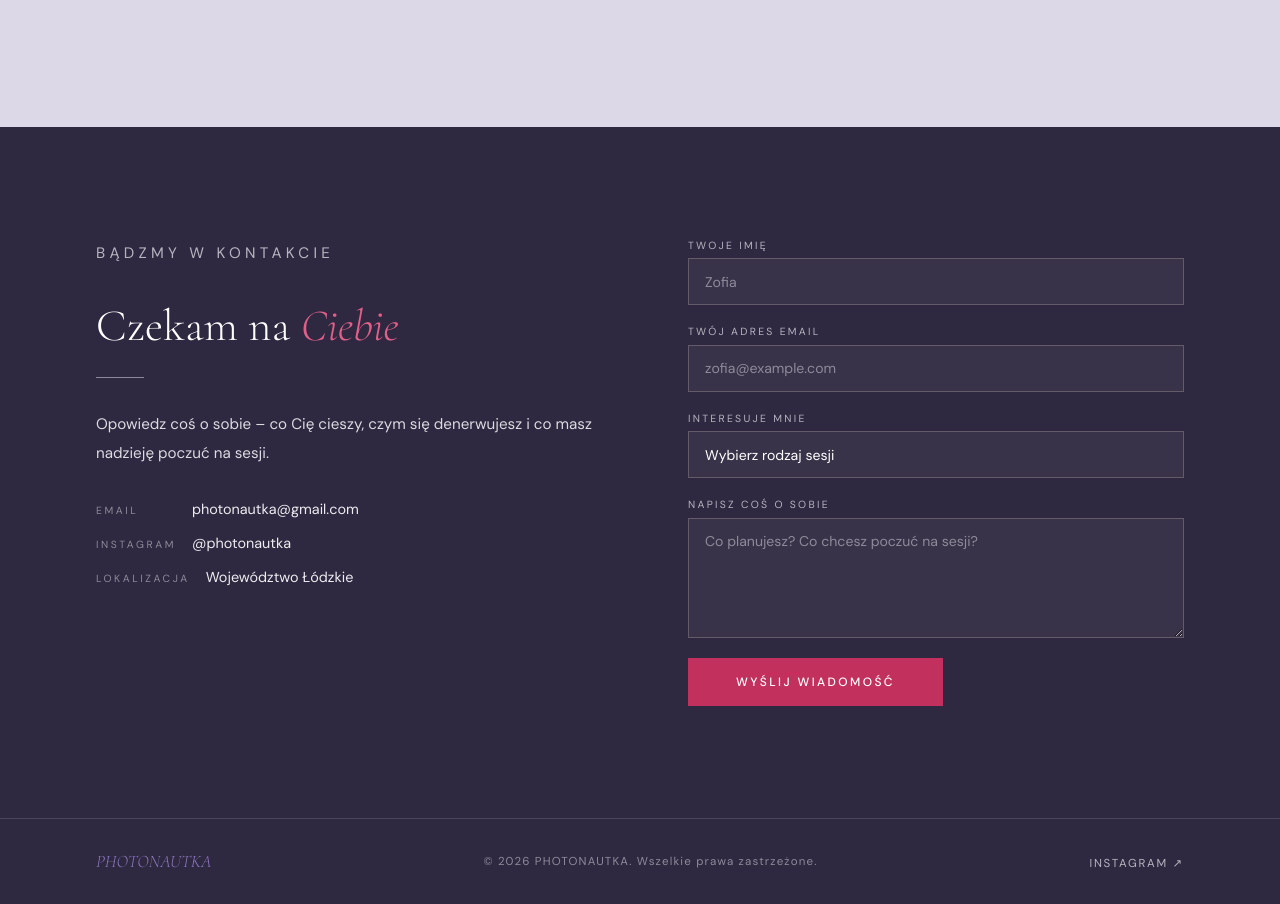
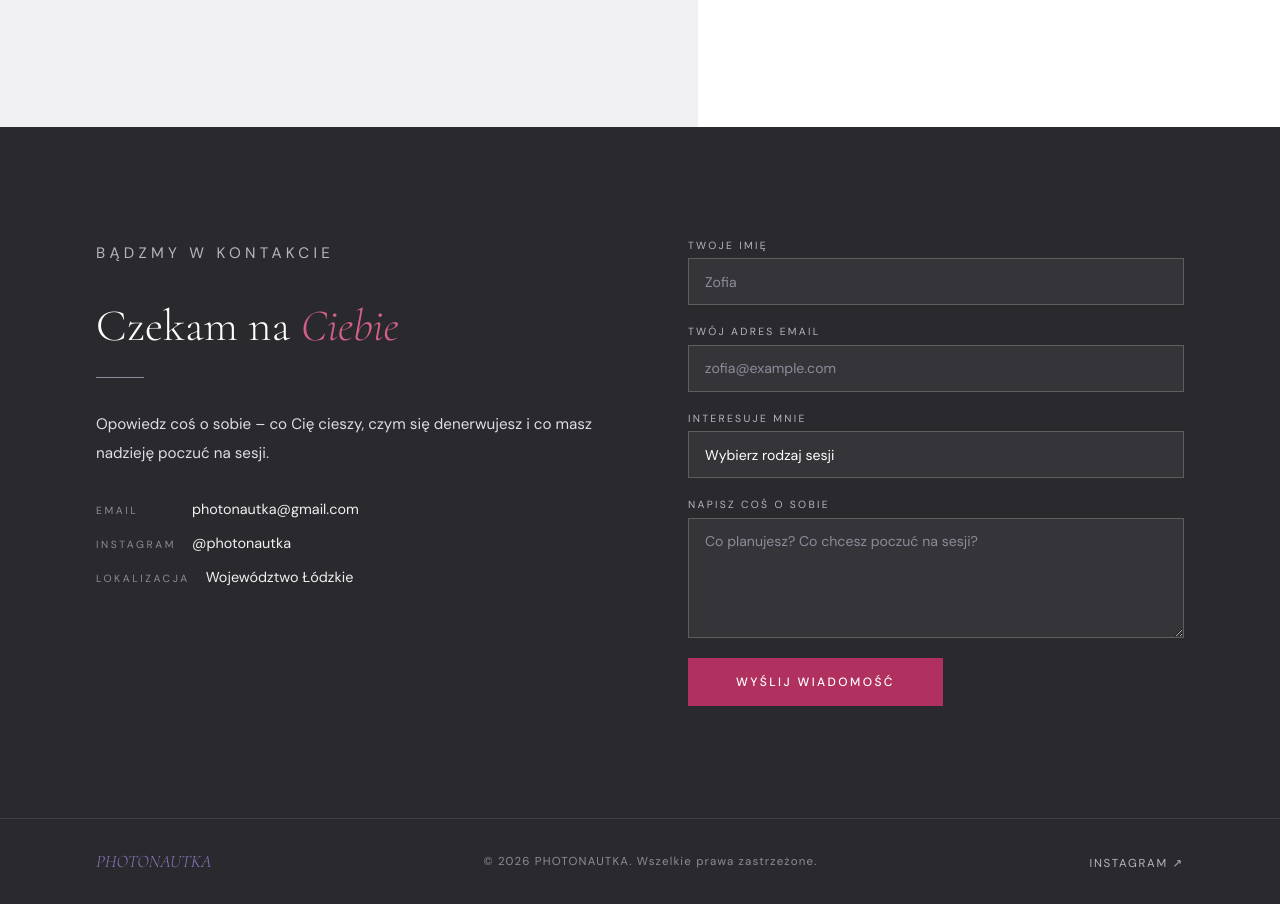
Before and after one commit to Merculium/phwg-website, a plain HTML site: page index.html in a window 1280 px wide. Shown: the part 4900-5804 px from the top of the page. Drawn offline with nearby package versions, Linux system fonts and the light colour scheme.

Commit message:
Update style.css

```diff
--- a/style.css
+++ b/style.css
@@ -1,24 +1,18 @@
 :root {
-  --rose-50: #fdf2f5;
-  --rose-100: #fad9e4;
-  --rose-200: #f4adc0;
-  --rose-300: #e0608a;
-  --rose-400: #c2305e;
-  --rose-500: #9e1f48;
-  --mauve-50: #f7f7f8;
-  --mauve-100: #eeecf0;
-  --mauve-200: #dddae1;
+  --rose-400: #b03060;
+  --rose-500: #8c2050;
+  --rose-300: #d4608a;
+  --mauve-50: #f8f8f9;
+  --mauve-100: #f0eff2;
+  --mauve-200: #e0dde5;
   --mauve-300: #b8b4bf;
   --mauve-400: #8f8a99;
   --mauve-500: #6b6575;
   --logo-mauve: #8f79c4;
-  --nav-bg: #f0eef3;
-  --services-bg: #e8e4ef;
-  --about-bg: #ddd8e8;
-  --contact-bg: #2e2840;
+  --nav-bg: #f2f2f2;
   --warm-white: #ffffff;
-  --warm-dark: #211e26;
-  --text-muted: #625e6e;
+  --warm-dark: #1e1c22;
+  --text-muted: #5e5a68;
   --text-light: #a09aad;
 }
 
@@ -42,9 +36,9 @@ nav {
   display: flex;
   align-items: center;
   justify-content: space-between;
-  background: rgba(240, 238, 243, 0.92);
+  background: rgba(242, 242, 242, 0.92);
   backdrop-filter: blur(12px);
-  border-bottom: 1px solid rgba(184, 180, 191, 0.2);
+  border-bottom: 1px solid rgba(180, 180, 185, 0.2);
 }
 
 .nav-logo {
@@ -336,7 +330,7 @@ section { padding: 7rem 6rem; }
 }
 
 /* ── SERVICES ── */
-#services { background: var(--services-bg); }
+#services { background: #fff; }
 
 .services-layout {
   display: grid;
@@ -403,7 +397,7 @@ section { padding: 7rem 6rem; }
 .about-image {
   position: relative;
   min-height: 600px;
-  background: var(--about-bg);
+  background: var(--mauve-100);
   overflow: hidden;
 }
 
@@ -433,7 +427,7 @@ section { padding: 7rem 6rem; }
   flex-direction: column;
   justify-content: center;
   padding: 7rem 5rem;
-  background: var(--about-bg);
+  background: #fff;
 }
 
 .about-content p {
@@ -453,7 +447,7 @@ section { padding: 7rem 6rem; }
 }
 
 /* ── CONTACT ── */
-#contact { background: var(--contact-bg); color: var(--mauve-100); }
+#contact { background: #2a2a2e; color: var(--mauve-200); }
 
 #contact .section-eyebrow { color: var(--mauve-300); }
 #contact .section-title { color: #fff; }
@@ -556,8 +550,8 @@ section { padding: 7rem 6rem; }
 
 /* ── FOOTER ── */
 footer {
-  background: var(--contact-bg);
-  border-top: 1px solid rgba(184, 180, 191, 0.2);
+  background: #2a2a2e;
+  border-top: 1px solid rgba(180, 180, 185, 0.15);
   padding: 2rem 6rem;
   display: flex;
   align-items: center;
```
